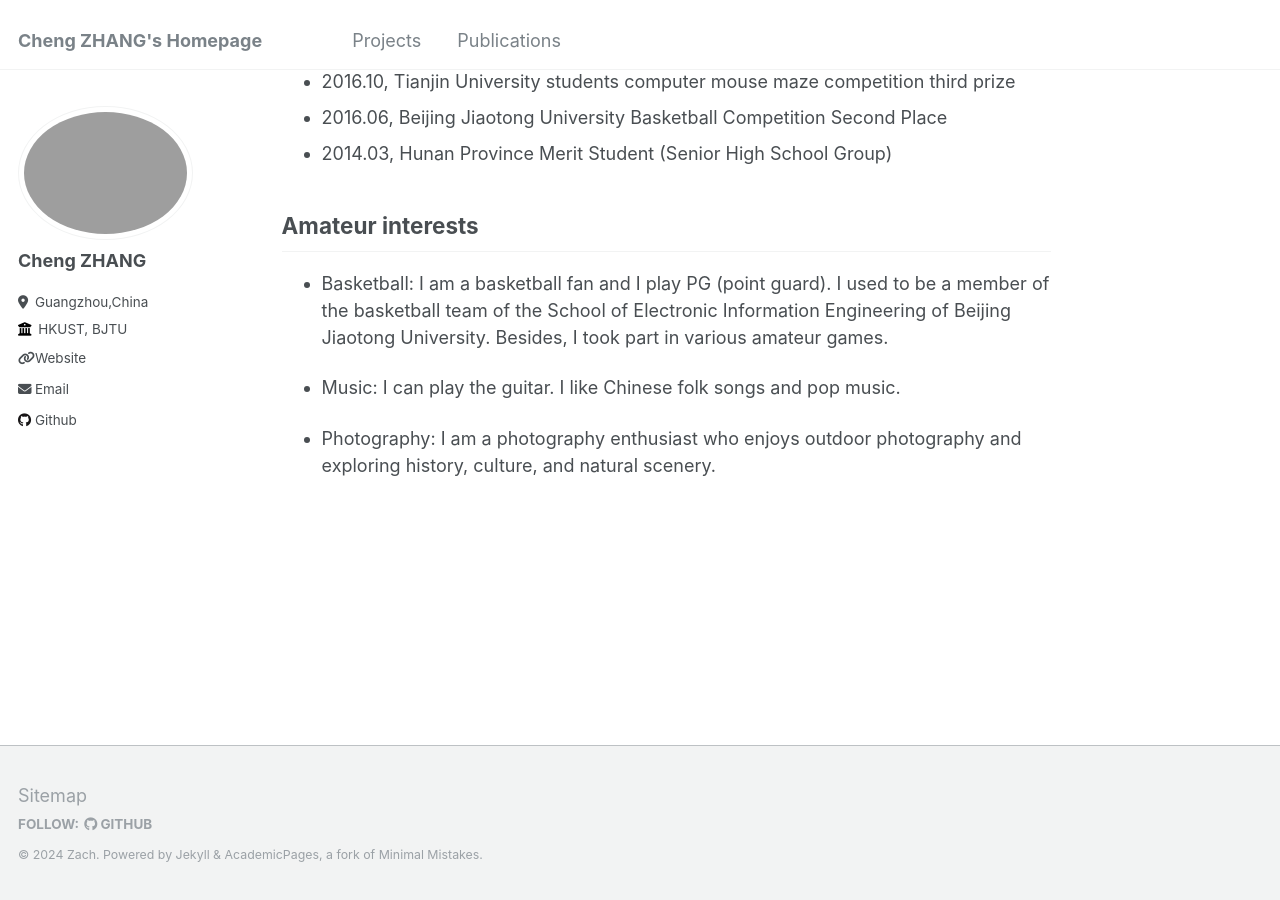
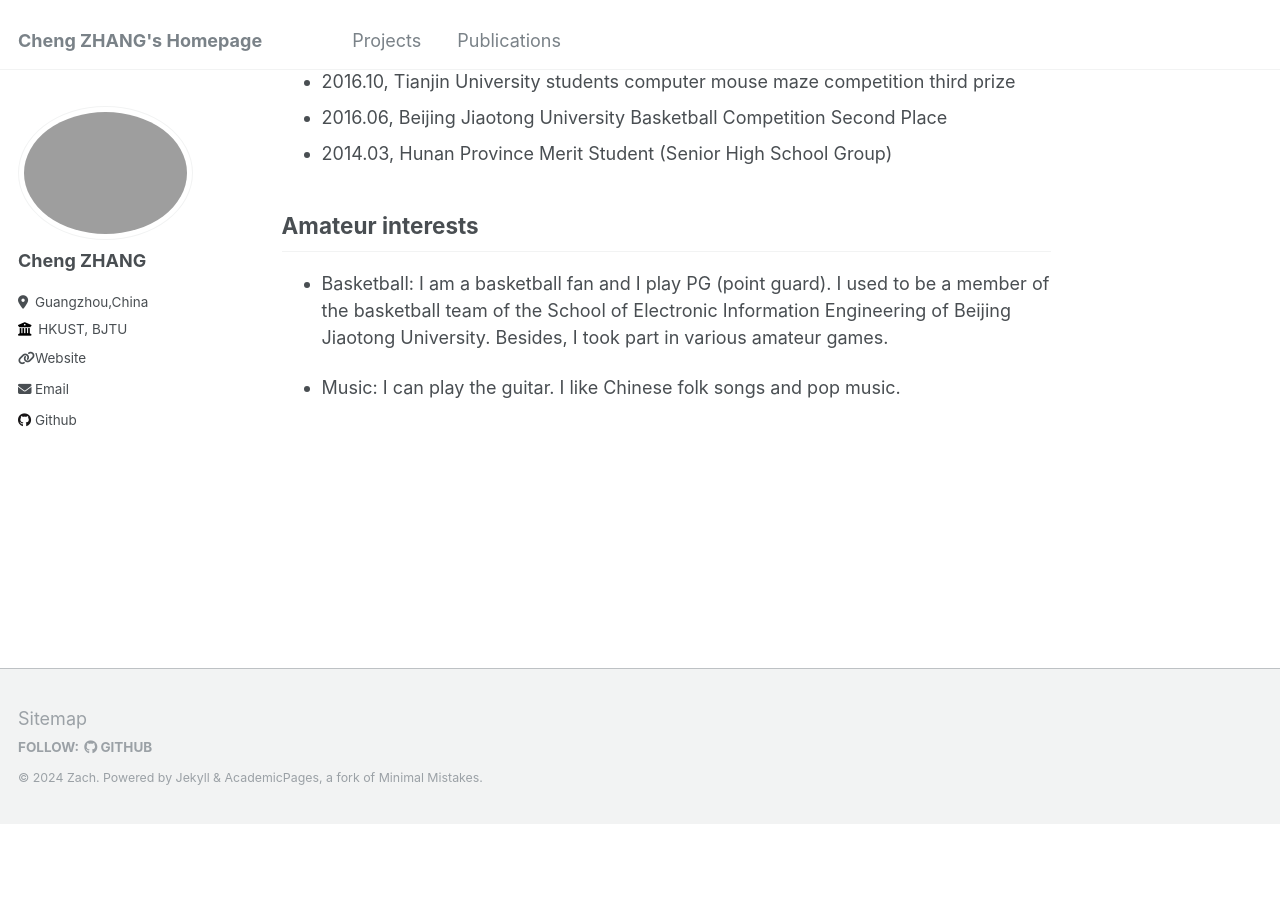
Before and after one commit to ZachcZhang/zachczhang.github.io, a Jekyll site: the page built from _pages/about.md, in a window 1280 px wide and 900 px high, scrolled down 1864 px. Built offline with Jekyll 4.4.1, drawn with Linux system fonts in a browser that asks for light colours; after the commit the page ends 2687 px from its top, so only the background shows below that.

Commit message:
update information

```diff
--- a/_pages/about.md
+++ b/_pages/about.md
@@ -63,5 +63,3 @@ My research interests include large language models (LLMs), RAG and multimodal l
 - Basketball: I am a basketball fan and I play PG (point guard). I used to be a member of the basketball team of the School of Electronic Information Engineering of Beijing Jiaotong University. Besides, I took part in various amateur games.
 
 - Music: I can play the guitar. I like Chinese folk songs and pop music.
-
-- Photography: I am a photography enthusiast who enjoys outdoor photography and exploring history, culture, and natural scenery.
```
